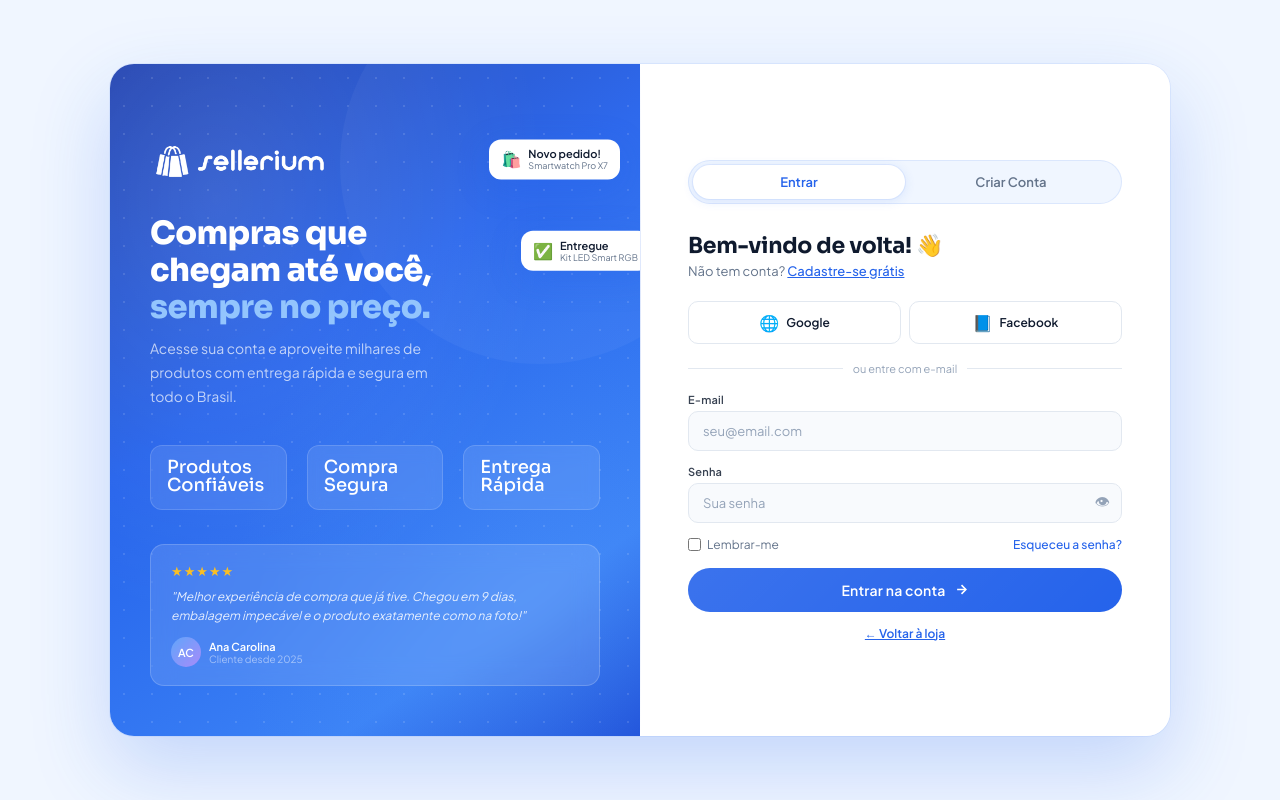
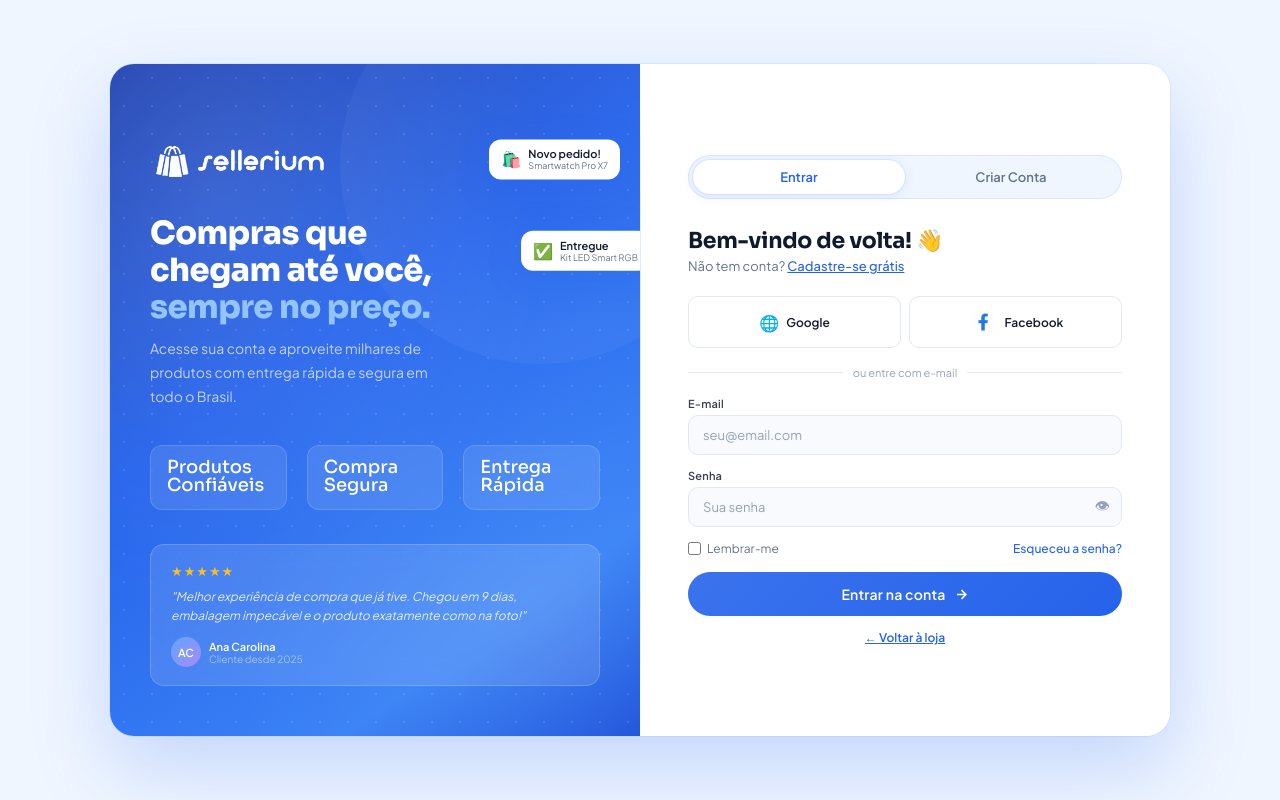
Before and after one commit to ory3el/Sellerium, a plain HTML site: page login/index.html in a window 1280 px wide. Drawn offline with Linux system fonts and the light colour scheme; a script that the page names is missing.

Commit message:
Update index.html

```diff
--- a/login/index.html
+++ b/login/index.html
@@ -130,7 +130,9 @@
             <span class="soc-ico">🌐</span> Google
           </button>
           <button class="soc-btn" onclick="socialLogin('Facebook')">
-            <span class="soc-ico">📘</span> Facebook
+            <span class="soc-ico">
+              <img src="../images/facebook.png" style="width: 30px; height: auto; display: block;" alt="Facebook"/>
+            </span> Facebook
           </button>
         </div>
 
```
